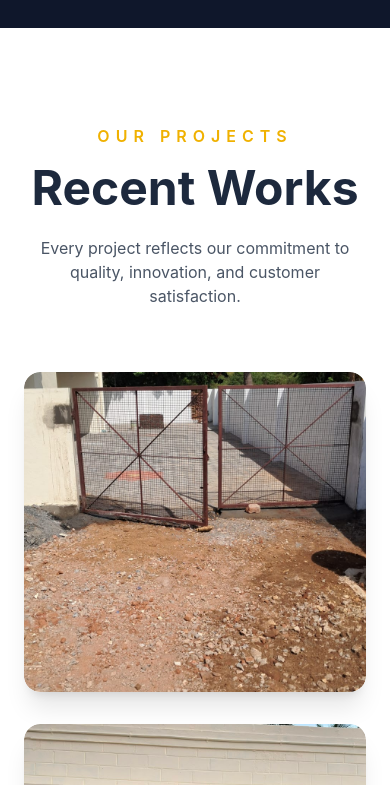
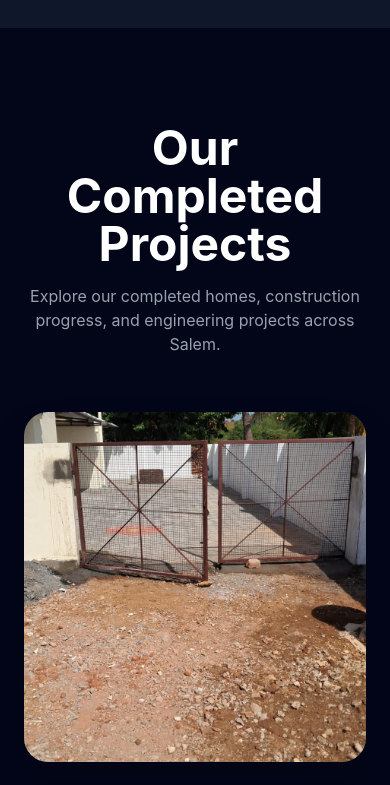
Before and after one commit to tamilselvanshai/ramani-builder, a React (Vite) app: page / in a window 390 px wide. Shown: the part 4800-5585 px from the top of the page. Built offline with nearby package versions, Linux system fonts and the light colour scheme.

Commit message:
Replace videos wuth silent versions

```diff
--- a/src/components/Projects.jsx
+++ b/src/components/Projects.jsx
@@ -1,79 +1,63 @@
-function Projects() {
-  const projects = [
-  {
-    image: "/images/1.jpeg",
-    title: "Luxury Individual House",
-  },
-  {
-    image: "/images/2.jpeg",
-    title: "Modern Home",
-  },
-  {
-    image: "/images/3.jpeg",
-    title: "Premium Interior",
-  },
-  {
-    image: "/images/4.jpeg",
-    title: "Contemporary Residence",
-  },
-  {
-    image: "/images/5.jpeg",
-    title: "Villa Construction",
-  },
-  {
-    image: "/images/9.jpg",
-    title: "Elegant Elevation",
-  },
-];
+export default function Projects() {
+  const gallery = [
+    { type: "image", src: "/images/1.jpeg" },
+    { type: "image", src: "/images/2.jpeg" },
+    { type: "image", src: "/images/3.jpeg" },
+    { type: "image", src: "/images/4.jpeg" },
+    { type: "image", src: "/images/5.jpeg" },
+    { type: "video", src: "/images/6.mp4" },
+    { type: "video", src: "/images/7.mp4" },
+    { type: "video", src: "/images/8.mp4" },
+    { type: "image", src: "/images/9.jpg" },
+  ];
+
   return (
-    <section id="projects" className="bg-white py-24">
+    <section id="projects" className="bg-slate-950 py-24">
       <div className="max-w-7xl mx-auto px-6">
 
-        <p className="text-yellow-500 uppercase tracking-[6px] text-center font-semibold">
-          OUR PROJECTS
+        <h2 className="text-5xl font-bold text-center text-white">
+          Our Completed Projects
+        </h2>
+
+        <p className="text-gray-400 text-center mt-4 mb-14">
+          Explore our completed homes, construction progress, and engineering projects across Salem.
         </p>
 
-        <h2 className="text-5xl font-bold text-center text-slate-800 mt-4">
-          Recent Works
-        </h2>
+        <div className="grid md:grid-cols-3 gap-8">
 
-        <p className="text-gray-600 text-center mt-6 max-w-3xl mx-auto">
-          Every project reflects our commitment to quality, innovation,
-          and customer satisfaction.
-        </p>
+          {gallery.map((item, index) => (
 
-        <div className="grid md:grid-cols-2 lg:grid-cols-3 gap-8 mt-16">
-          {projects.map((project, index) => (
             <div
               key={index}
-              className="overflow-hidden rounded-2xl shadow-xl group"
+              className="overflow-hidden rounded-3xl shadow-2xl bg-slate-900 hover:scale-105 transition duration-500"
             >
-              <div className="relative overflow-hidden rounded-2xl group">
-  <img
-    src={project.image}
-    alt={project.title}
-    className="w-full h-80 object-cover transition duration-500 group-hover:scale-110"
-  />
 
-  <div className="absolute inset-0 bg-black/50 opacity-0 group-hover:opacity-100 transition duration-500 flex items-end">
-    <h3 className="text-white text-2xl font-bold p-6">
-      {project.title}
-    </h3>
-  </div>
-</div>
+              {item.type === "image" ? (
+
+                <img
+                  src={item.src}
+                  alt={`Project ${index + 1}`}
+                  className="w-full h-[350px] object-cover"
+                />
+
+              ) : (
+
+                <video
+                  controls
+                  className="w-full h-[350px] object-cover"
+                >
+                  <source src={item.src} type="video/mp4" />
+                </video>
+
+              )}
+
             </div>
+
           ))}
-        </div>
 
-        <div className="text-center mt-16">
-          <button className="bg-yellow-500 hover:bg-yellow-600 text-black font-semibold px-10 py-4 rounded-xl transition">
-            View All Projects
-          </button>
         </div>
 
       </div>
     </section>
   );
 }
-
-export default Projects;
```
Also changed, not shown: 2 other files (tests, documents, lock files or other folders).
